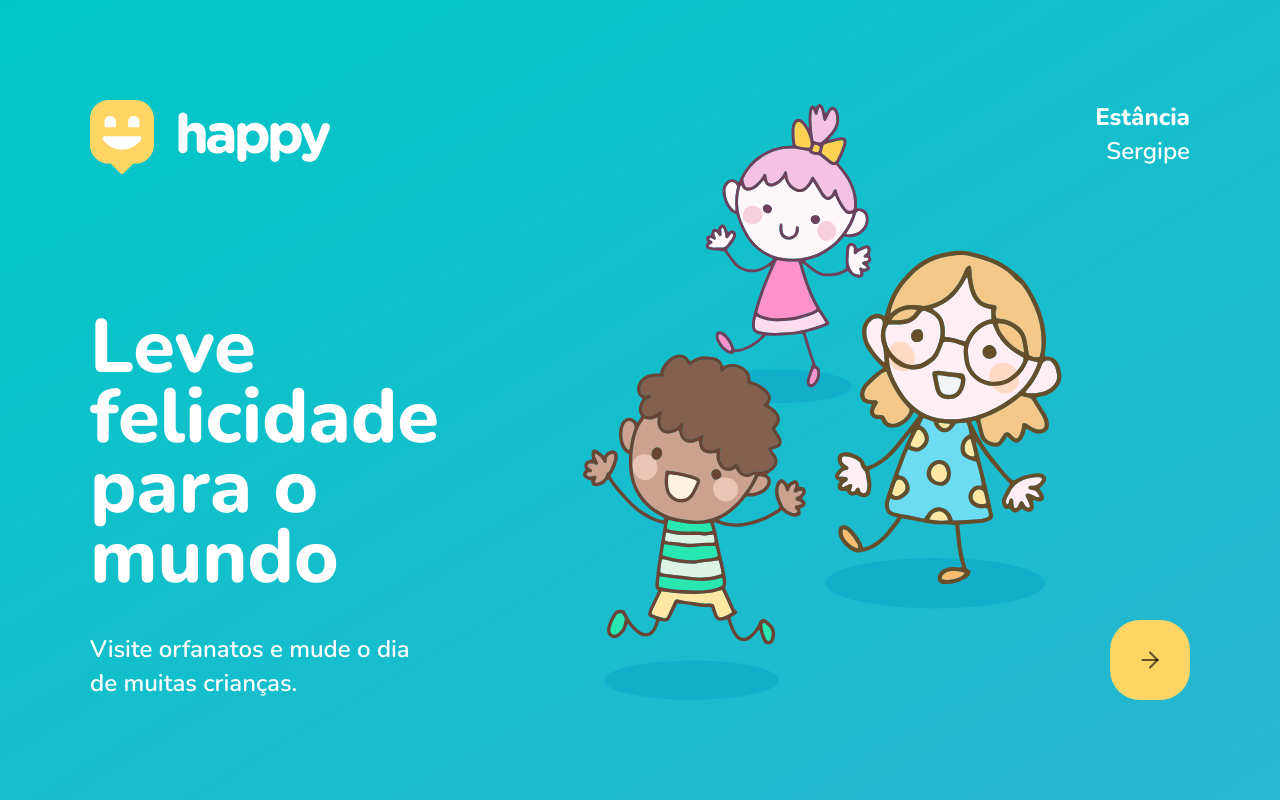
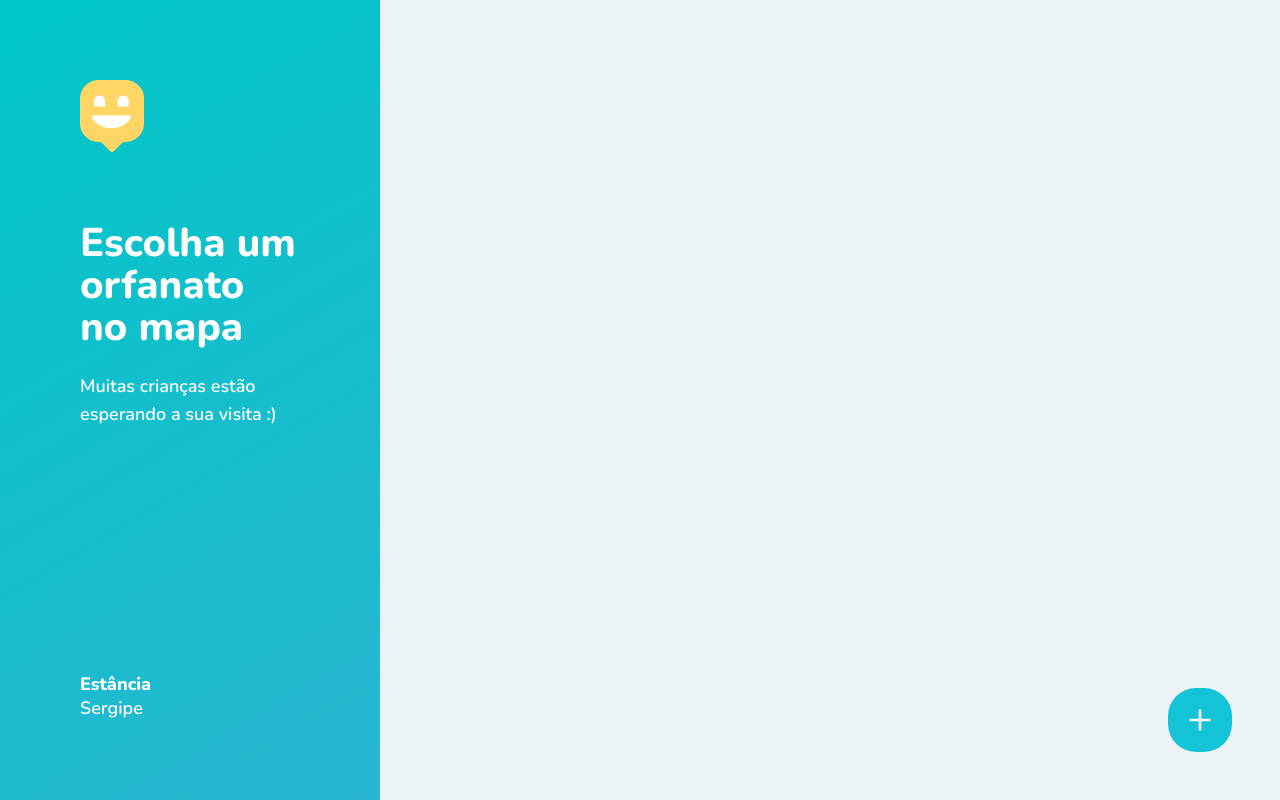
Before and after one commit to CrisnaldoSantos/Happy, a React (Create React App) app in the folder web/: page /orphanages-map in a window 1280 px wide. Built offline with nearby package versions, Linux system fonts and the light colour scheme.

Commit message:
feat: create orphanates view without map

```diff
--- a/web/src/routes.tsx
+++ b/web/src/routes.tsx
@@ -1,12 +1,16 @@
 import React from "react";
-import {BrowserRouter,Route} from "react-router-dom";
+import {BrowserRouter,Route, Switch} from "react-router-dom";
 
 import Landing from './views/Landing';
+import OrphanagesMap from './views/OrphanagesMap';
 
 function Routes(){
     return(
         <BrowserRouter>
-            <Route path="/" component={Landing} />
+            <Switch>
+                <Route exact path="/" component={Landing} />
+                <Route path="/orphanages-map" component={OrphanagesMap} />
+            </Switch>
         </BrowserRouter>
     );
 }
--- /dev/null
+++ b/web/src/styles/orphanagesMap.css
@@ -0,0 +1,57 @@
+#page-map{
+    width: 100vw;
+    height: 100vh;
+    position: relative;
+    display: flex;
+}
+
+#page-map aside{
+    width: 380px;
+    background: linear-gradient(329.54deg, #29B6D1 0%, #00C7C7 100%);
+    padding: 80px;
+    display: flex;
+    flex-direction: column;
+    justify-content: space-between;
+}
+
+#page-map aside h2{
+    font-size: 40px;
+    font-weight: 800;
+    line-height: 42px;
+    margin-top: 64px;
+}
+
+#page-map aside p{
+    line-height: 28px;
+    margin-top: 24px;
+}
+
+#page-map aside footer{
+    display: flex;
+    flex-direction: column;
+    line-height: 24px;
+}
+
+#page-map aside footer strong{
+    font-weight: 800;
+}
+
+#page-map .create-orphanate{
+    position: absolute;
+    right: 48px;
+    bottom: 48px;
+
+    width: 64px;
+    height: 64px;
+    background: #15c3d6;
+    border-radius: 28px;
+
+    display: flex;
+    align-items: center;
+    justify-content: center;
+    transition: background-color 0.2s;
+}
+
+#page-map .create-orphanate:hover{
+    background: #17d6eb;
+}
--- /dev/null
+++ b/web/src/views/OrphanagesMap.tsx
@@ -0,0 +1,33 @@
+import React from "react";
+import {Link} from "react-router-dom";
+import {FiPlus} from "react-icons/fi"
+import mapMarkerImg from '../assets/img/Local.png';
+import '../styles/orphanagesMap.css';
+
+const OrphanagesMap = () =>{
+    return(
+        <div id="page-map">
+            <aside>
+                <header>
+                    <img src={mapMarkerImg} alt="Happy"/>
+
+                    <h2>Escolha um orfanato no mapa</h2>
+                    <p>Muitas crianças estão esperando a sua visita :)</p>
+                </header>
+
+                <footer>
+                    <strong>Estância</strong>
+                    <span>Sergipe</span>
+                </footer>
+            </aside>
+
+            <div></div>
+
+            <Link to="" className="create-orphanate">
+                <FiPlus size={32} color="#FFF" />
+            </Link>
+        </div>
+    );
+}
+
+export default OrphanagesMap;
```
